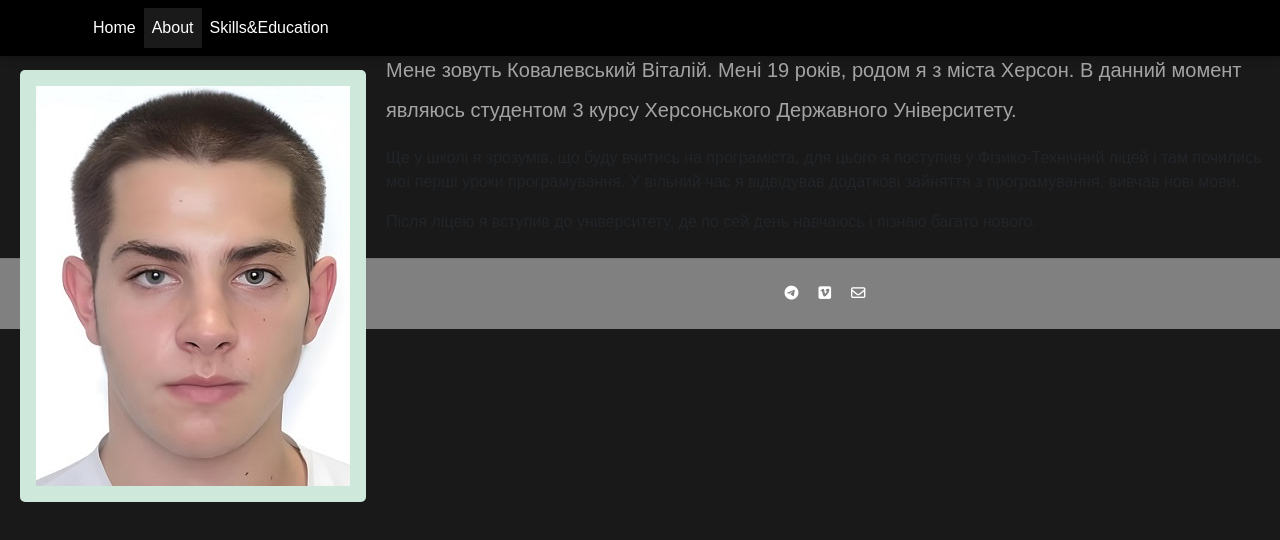
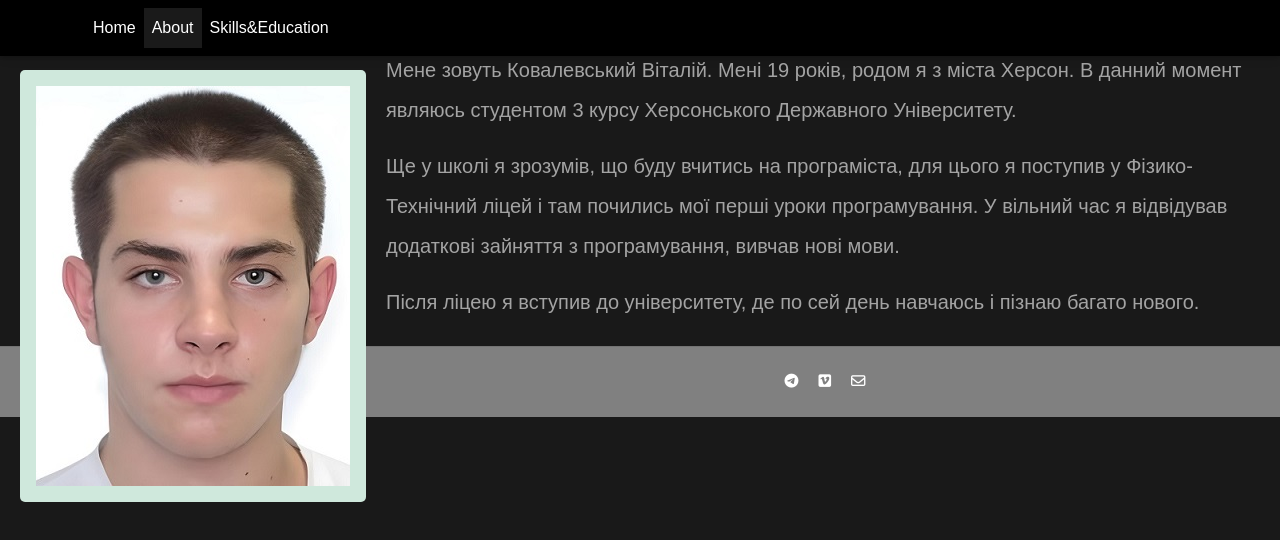
Before and after one commit to Vitaliy-Kovalevskiy/mysitee, a plain HTML site: page about.html in a window 1280 px wide. Drawn offline with Linux system fonts and the light colour scheme.

Commit message:
Update about.html

```diff
--- a/about.html
+++ b/about.html
@@ -21,9 +21,9 @@
 
 
 </head>
-
 <body>
-<!--Navbar-->
+<div id="wrap">
+  <!--Navbar-->
 <header id="header" class="fixed-top">
   <nav class="navbar navbar-expand-lg navbar-dark" style="background-color:black">
 <div class="container">
@@ -48,14 +48,17 @@
   </nav>
 </header>
   <!--Navbar-->
+  <main>
     <div class="about" style="margin-top: 50px;">
         <div class="about-img-container">
             <img src="img/home.png" class="box about-img" alt="">
         <p class="about-info">Мене зовуть Ковалевський Віталій. Мені 19 років, родом я з міста Херсон. В данний момент являюсь студентом 3 курсу Херсонського Державного Університету.</p>
-          <p>Ще у школі я зрозумів, що буду вчитись на програміста, для цього я поступив у Фізико-Технічний ліцей і там почились мої перші уроки програмування. У вільний час я відвідував додаткові зайняття з програмування, вивчав нові мови.</p>
-          <p>Після ліцею я вступив до університету, де по сей день навчаюсь і пізнаю багато нового.</p>
+          <p class="about-info">Ще у школі я зрозумів, що буду вчитись на програміста, для цього я поступив у Фізико-Технічний ліцей і там почились мої перші уроки програмування. У вільний час я відвідував додаткові зайняття з програмування, вивчав нові мови.</p>
+          <p class="about-info">Після ліцею я вступив до університету, де по сей день навчаюсь і пізнаю багато нового.</p>
       </div>
     </div>
+  </main>
+  </div>
     <footer class="page-footer text-center font-small mt-4 wow fadeIn" style="background-color: gray;">
     </div>
     <hr class="my-4">
```
